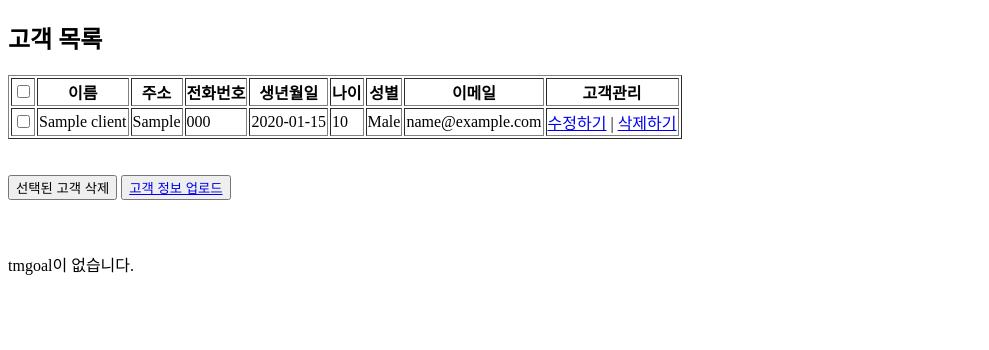
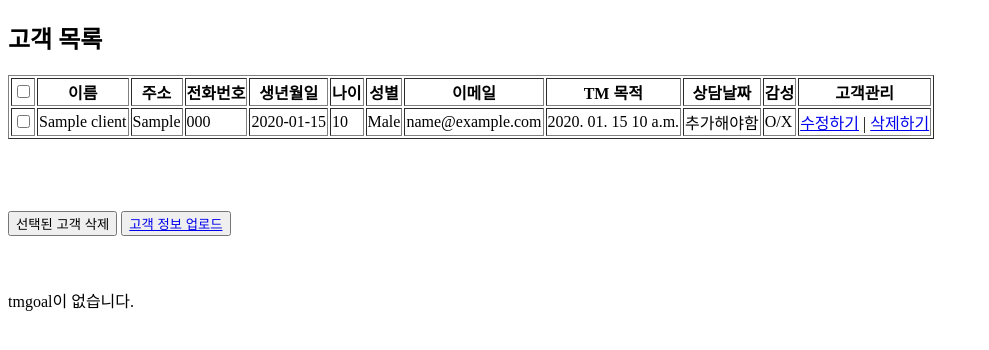
Before and after one commit to yhkimox/Telemanager, a Django app: page /client/ in a window 1280 px wide. Shown: the top 350 px of the page, without its empty margins (0-989 px from the left). Run offline with Django 4.2, Linux system fonts and the light colour scheme; tables that the repository leaves empty hold one stand-in row (values such as "Sample post").

Commit message:
add tm_date field, change date format

```diff
--- a/client/models.py
+++ b/client/models.py
@@ -4,10 +4,11 @@ from django.db import models
 
 
 class Client(models.Model):
-	name = models.CharField(max_length=30)
-	location = models.CharField(max_length=140, null=True, blank=True)
-	number = models.CharField(max_length=20, null=True, blank=True)
+	name = models.CharField(max_length=30)                               # 고객 이름 저장
+	location = models.CharField(max_length=140, null=True, blank=True)   # 고객 주소 저장
+	number = models.CharField(max_length=20, null=True, blank=True)      # 고객 전화번호 저장
 	birth_date = models.CharField(max_length=10, null=True, blank=True)  # YYYY-MM_DD 형식
-	age = models.IntegerField(null= True, blank=True)
+	tm_date = models.DateTimeField(null=True, blank = True)              # TM 날짜 저장
+	age = models.IntegerField(null= True, blank=True)                    # 고객 나이 저장
 	gender = models.CharField(max_length=10, choices=[('Male', 'Male'), ('Female', 'Female')], null=True, blank=True)  # (실제 값, 보여지는 값)
-	email = models.EmailField(max_length=254, null=True, blank=True)
+	email = models.EmailField(max_length=254, null=True, blank=True)     # 고객 이메일 저장
--- a/client/templates/client/client_list.html
+++ b/client/templates/client/client_list.html
@@ -47,6 +47,9 @@
                     <th>나이</th>
                     <th>성별</th>
                     <th>이메일</th>
+                    <th>TM 목적</th>
+                    <th>상담날짜</th>
+                    <th>감성</th>
                     <th>고객관리</th>
                 </tr>
             </thead>
@@ -61,6 +64,9 @@
                         <td>{{ client.age }}</td>
                         <td>{{ client.gender }}</td>
                         <td>{{ client.email }}</td>
+                        <td>{{ client.tm_date|date:"Y. m. d P" }}</td>
+                        <td>추가해야함</td>
+                        <td>O/X</td>
                         <td>
                             <a href="{% url 'client:edit_client' client.id %}">수정하기</a> |
                             <a href="{% url 'client:delete_client' client.id %}">삭제하기</a>
@@ -71,12 +77,8 @@
         </table>
 
         <br><br>
-        <button type="submit">선택된 고객 삭제</button>
-        <button><a href="{% url 'client:upload' %}">고객 정보 업로드</a></button>
-    </form>
-<br><br>
 
-{% if is_paginated %}
+    {% if is_paginated %}
     <div class="pagination">
         <span class="page-links">
             {% if page_obj.has_previous %}
@@ -99,6 +101,15 @@
         </span>
     </div>
 {% endif %}
+
+
+        <br><br>
+        <button type="submit">선택된 고객 삭제</button>
+        <button><a href="{% url 'client:upload' %}">고객 정보 업로드</a></button>
+    </form>
+<br><br>
+
+
 
 {% if tmgoal %}
     <p>마케팅 목적 : {{ tmgoal }}</p>
--- a/client/urls.py
+++ b/client/urls.py
@@ -12,5 +12,6 @@ urlpatterns = [
     path('upload/',views.upload_excel, name='upload'),
     path('edit/<int:client_id>/', views.edit_client, name='edit_client'),
     path('delete/<int:client_id>/', views.delete_client, name='delete_client'),
-    path('delete_selected/', views.DeleteSelectedClientsView.as_view(), name='delete_selected')
+    path('delete_selected/', views.DeleteSelectedClientsView.as_view(), name='delete_selected'),
+
 ]
--- a/client/views.py
+++ b/client/views.py
@@ -6,6 +6,8 @@ from .models import Client
 from .forms import ClientForm  # 고객 모델 폼
 from django.urls import reverse
 from datetime import datetime
+import os
+import zipfile
 
 class ClientListView(ListView):
     model = Client
@@ -92,6 +94,7 @@ def upload_excel(request):
             # 성별 변환
             normalized_gender = normalize_gender(raw_gender)
 
+            temp_date = datetime.now()
 
             Client.objects.create(
                 name = name,
@@ -99,6 +102,7 @@ def upload_excel(request):
                 number = number,
                 birth_date = masked_birth_date,
                 age = age,
+                tm_date = temp_date,
                 gender = normalized_gender,
                 email = email,
             )
@@ -136,4 +140,4 @@ def test(request):
 
     client_list = Client.objects.filter(name__icontains='민')
 
-    return render(request,'client/test.html',{'client_list': client_list})
+    return render(request,'client/test.html', {'client_list': client_list})
```
Also changed, not shown: client/forms.py (line endings or trailing spaces), client/migrations/0006_uploadedarchive.py (added), client/migrations/0007_delete_uploadedarchive.py (added), client/migrations/0008_client_tm_date.py (added).
